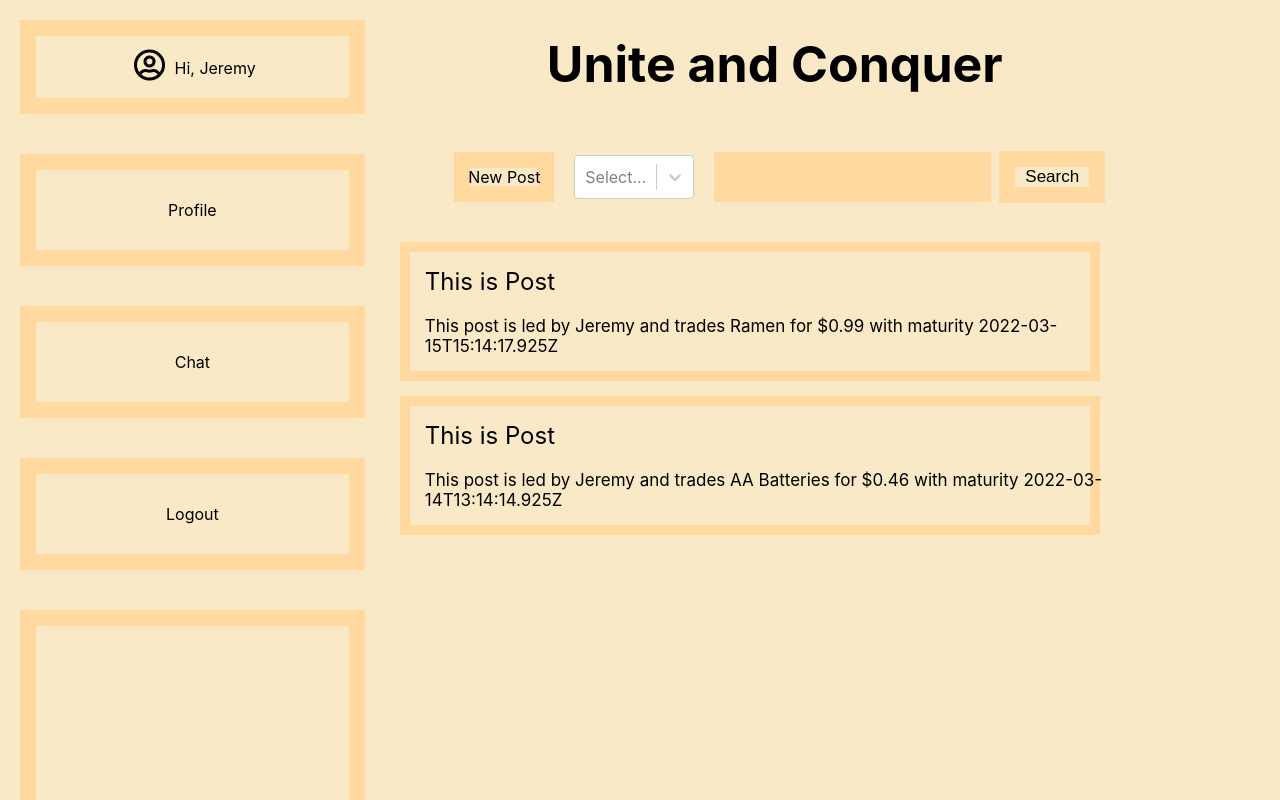
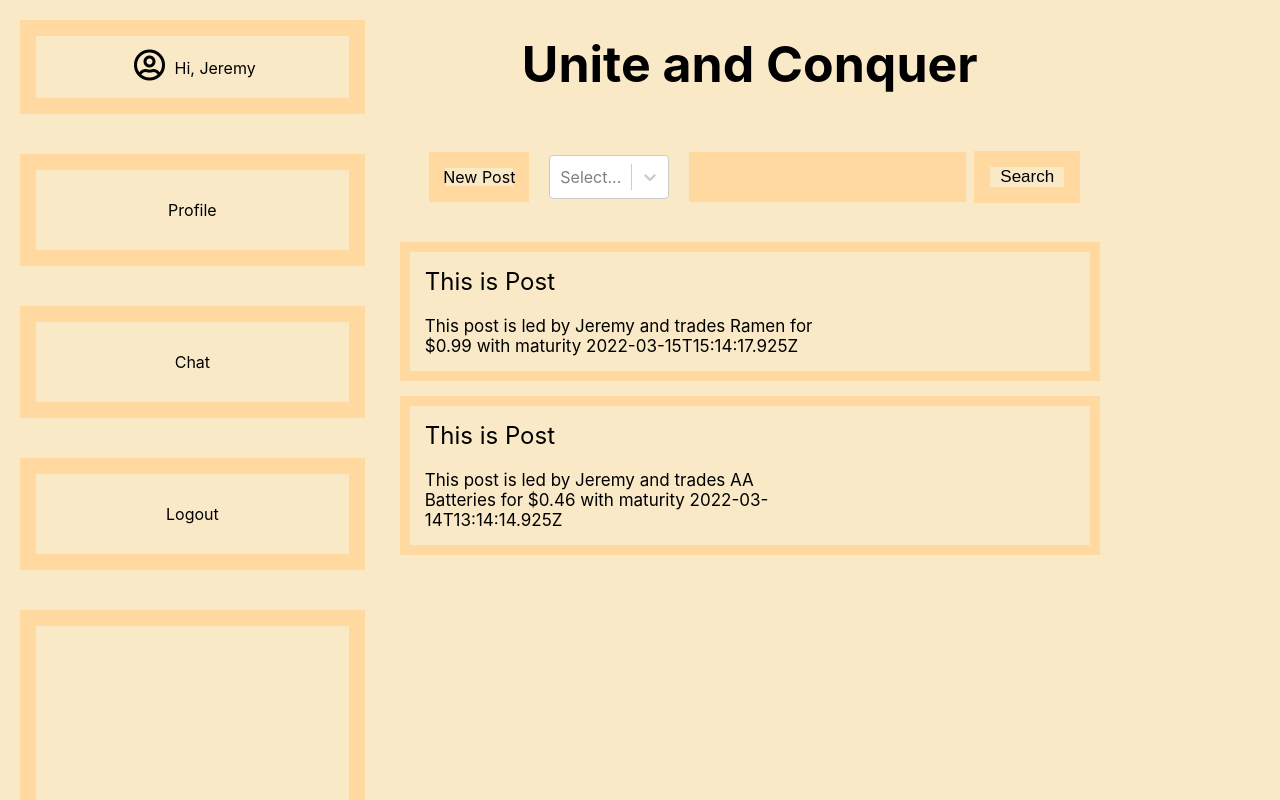
Before and after one commit to cis350/project-uniteandconquer, a React (Create React App) app in the folder uniteandconquer/: page / in a window 1280 px wide. Shown: the top 800 px of the page. Built offline with nearby package versions, Linux system fonts and the light colour scheme.

Commit message:
Finalized new-post button
Fixed issue with new-post button clickable range too large

```diff
--- a/uniteandconquer/src/assets/Home.css
+++ b/uniteandconquer/src/assets/Home.css
@@ -22,14 +22,11 @@ list {
     flex-direction: row;
     justify-content: center;
     align-items: center;
-    size-adjust: 100px;
     text-align: center;
 
     margin: 10px;
 
-
     position: block;
-    width: 100px;
     max-width: 100px;
     height: 50px;
 
@@ -38,6 +35,10 @@ list {
     box-sizing: border-box;
 
     white-space: nowrap;
+}
+
+.new-post:hover {
+  background-color: #ffd9a0;
 }
 
 .menu-bar {
@@ -63,6 +64,10 @@ list {
     background: #fae9c7;
     border: 16px solid #ffd9a0;
     box-sizing: border-box;
+}
+
+.searchButton:hover {
+  background-color: #ffd9a0;
 }
 
 .filter {
--- a/uniteandconquer/src/components/Home.js
+++ b/uniteandconquer/src/components/Home.js
@@ -55,7 +55,7 @@ function Home() {
         <li>
           <Link className="link" to="/post-details">
             <div className="post-title">This is Post</div>
-            <div className="post-content-home">
+            <div className="post-content">
               This post is led by Jeremy and trades
               {' '}
               {post.itemName}
@@ -106,7 +106,7 @@ function Home() {
         <div className="menu-bar">
           <div className="new-post">
             <Link className="link" to="/create-post">
-              <div className="text">New Post</div>
+              <div className="new-post-text">New Post</div>
             </Link>
           </div>
           <div className="filter">
```
